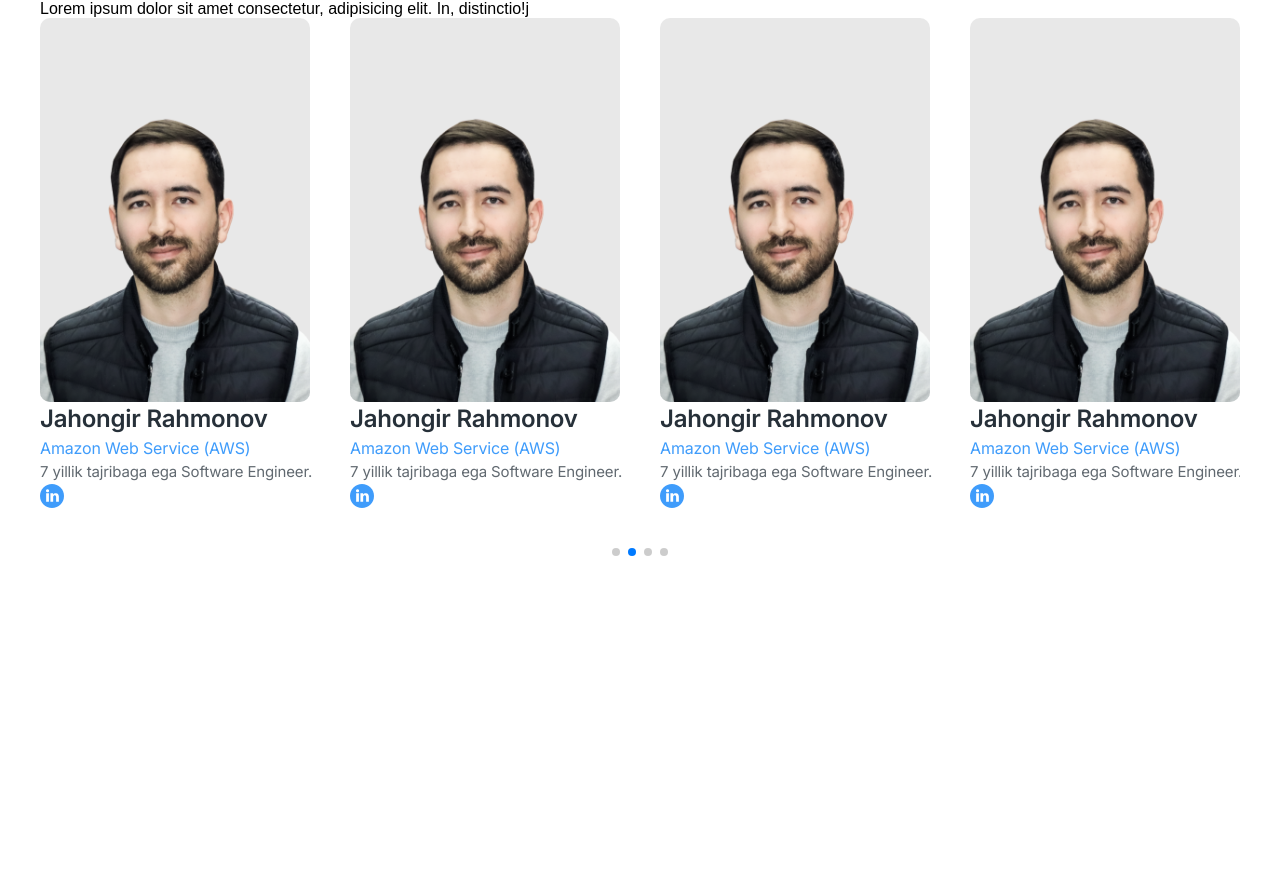
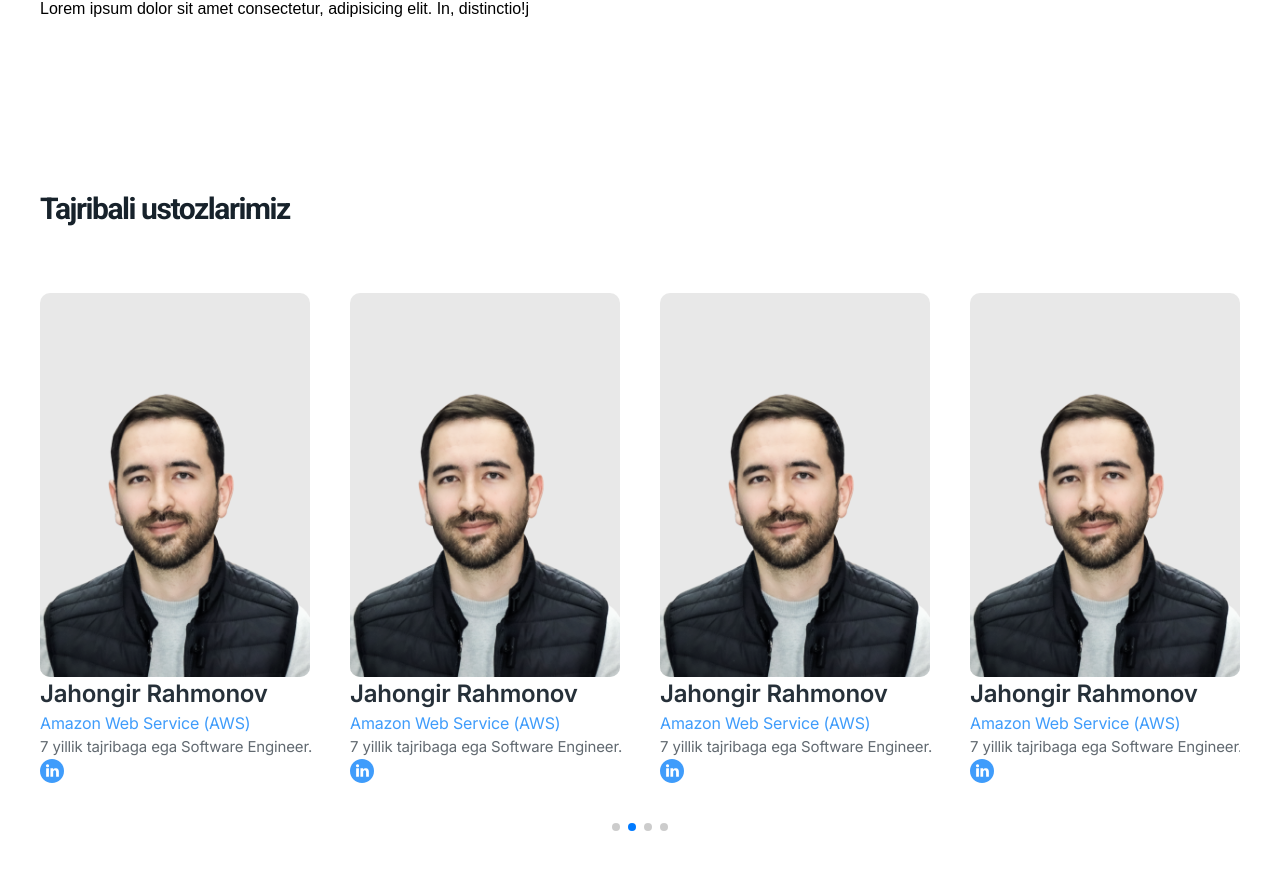
Before and after one commit to Yaxyobek2007/It_Station, a React (Vite) app: page / in a window 1280 px wide. Shown: the top 870 px of the page. Before the commit the page ends 800 px from the top, so only its background shows below. Built offline with nearby package versions, Linux system fonts and the light colour scheme.

Commit message:
zed update

```diff
--- a/src/App.css
+++ b/src/App.css
@@ -1,5 +1,6 @@
 /* Fonts Start */
   @import url('https://fonts.googleapis.com/css2?family=Inter:wght@200;300;400;500;600;700;800;900&display=swap');
+  @import url('https://fonts.googleapis.com/css2?family=Roboto:ital,wght@0,100;0,300;0,400;0,500;0,700;0,900;1,100;1,300;1,400;1,500;1,700;1,900&display=swap');
 /* Fonts End */
 
 
--- a/src/components/teachers/teachers.jsx
+++ b/src/components/teachers/teachers.jsx
@@ -21,6 +21,9 @@
     return (
         <section className="teachers-section">
             <div className="container">
+                <div className="teachers-start">
+                    <h3 className="teachers-start-h3">Tajribali ustozlarimiz</h3>
+                </div>
                 <div className="teachers-slider-wrapper">
 
                     <Swiper
@@ -81,6 +84,7 @@
                                 </div>
                             </div>
                         </SwiperSlide>
+
                         <SwiperSlide className="SwiperSlide">
                             <div className="teacher-card">
 
@@ -107,6 +111,7 @@
                                 </div>
                             </div>
                         </SwiperSlide>
+
                         <SwiperSlide className="SwiperSlide">
                             <div className="teacher-card">
 
@@ -133,6 +138,7 @@
                                 </div>
                             </div>
                         </SwiperSlide>
+
                         <SwiperSlide className="SwiperSlide">
                             <div className="teacher-card">
 
@@ -159,6 +165,7 @@
                                 </div>
                             </div>
                         </SwiperSlide>
+
                         <SwiperSlide className="SwiperSlide">
                             <div className="teacher-card">
 
@@ -185,6 +192,7 @@
                                 </div>
                             </div>
                         </SwiperSlide>
+
                         <SwiperSlide className="SwiperSlide">
                             <div className="teacher-card">
 
@@ -211,6 +219,7 @@
                                 </div>
                             </div>
                         </SwiperSlide>
+
                         <SwiperSlide className="SwiperSlide">
                             <div className="teacher-card">
 
--- a/src/components/teachers/teachers.scss
+++ b/src/components/teachers/teachers.scss
@@ -1,8 +1,24 @@
+.teachers-section {
+    padding-top: 161px;
+    padding-bottom: 150px;
+}
+
+.teachers-start-h3 {
+    color: #17222B;
+    font-family: Roboto;
+    font-size: 30px;
+    font-style: normal;
+    font-weight: 700;
+    line-height: 60px;
+    /* 200% */
+    letter-spacing: -1.44px;
+    margin-bottom: 54px;
+}
+
 .teachers-slider-wrapper {
     display: flex;
     justify-content: center;
     align-items: center;
-    // gap: 125px;
 }
 
 .teacher-card {
@@ -16,6 +32,7 @@
     height: 384px;
     border-radius: 10px;
     background-color: rgb(232, 232, 232);
+    cursor: pointer;
 
     .teacher-card-top-img {
         position: absolute;
```
